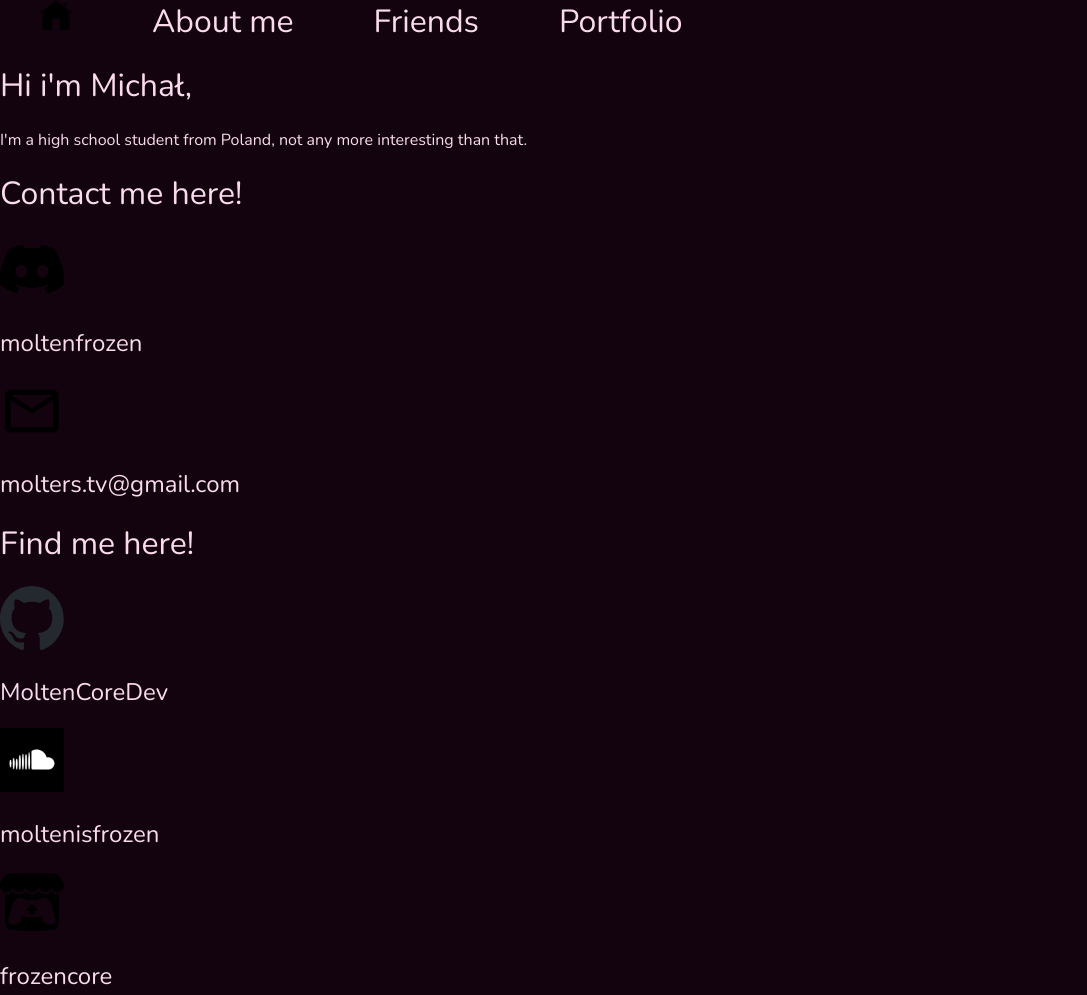
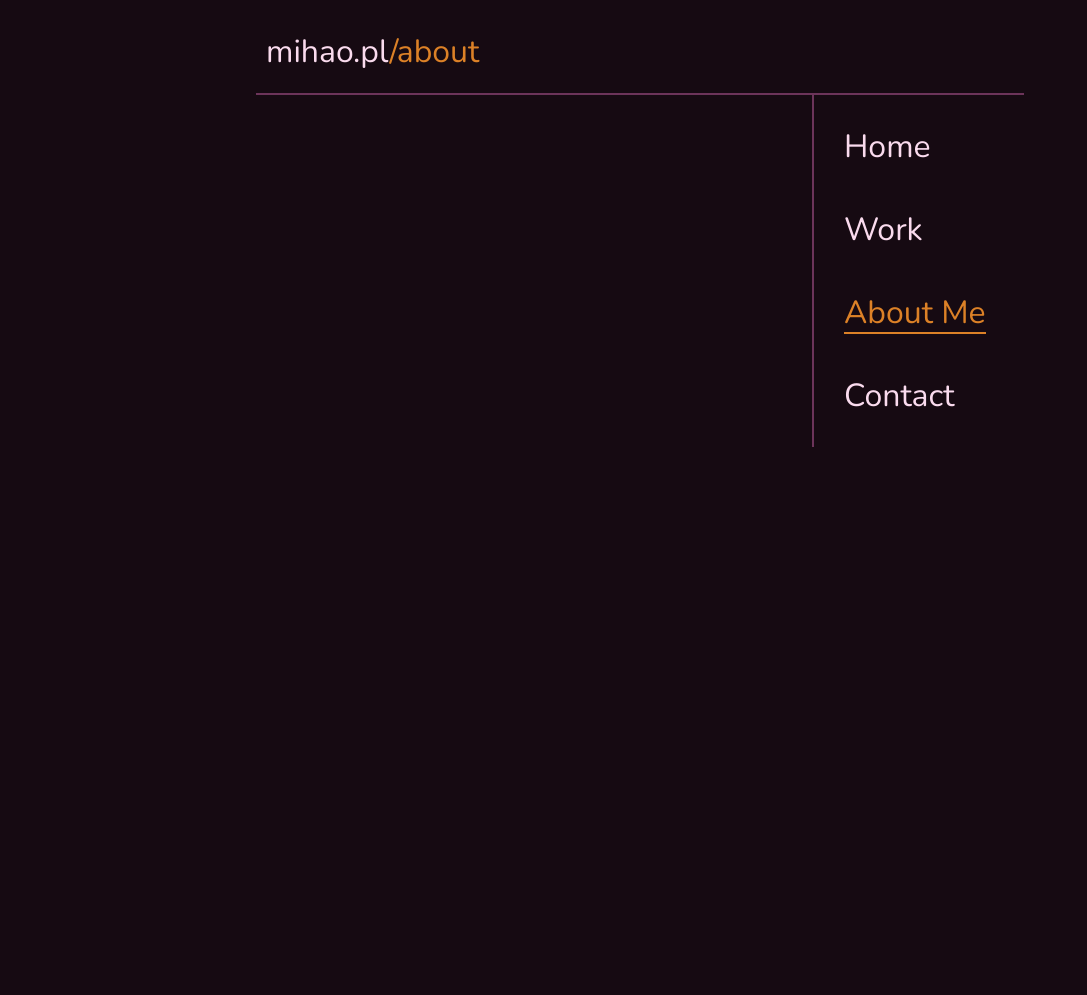
Before and after one commit to MoltenCoreDev/MoltenCoreDev.github.io, an Astro site: page /about in a window 1280 px wide. Shown: the whole page, without its empty margins (0-1087 px from the left). After the commit the page ends 800 px from the top, so only its background shows below. Built offline with nearby package versions, Linux system fonts and the light colour scheme; Astro itself is replaced by a stand-in of ours; a web font is replaced by a local one.

Commit message:
redesign more work

```diff
--- /dev/null
+++ b/src/components/Header.astro
@@ -0,0 +1,7 @@
+---
+var { page } = Astro.props
+---
+
+<div class="header-container">
+    <div><a class="home-text aunderline left text-transition">mihao.pl<acc>/{page}</acc></a></div>
+</div>
--- a/src/components/Navigation.astro
+++ /dev/null
@@ -1,10 +0,0 @@
----
----
-<div class="slim">
-    <div class="header navbar centerv">
-        <a href="/" class="navitem-clear"><img src="/icons/home.svg" height="32"/></a>
-        <a href="/about" class="navitem-bg">About me</a>
-        <a href="/friends" class="navitem-bg">Friends</a>
-        <a href="/portfolio" class="navitem-bg">Portfolio</a>
-    </div>
-</div>
--- /dev/null
+++ b/src/components/SideBar.astro
@@ -0,0 +1,11 @@
+---
+var { current } = Astro.props
+---
+<div class="sidebar">
+    <div class="navigation">
+        <a href="/"><h1 class=`navitem ${current == 0 ? "underline acc" : "aunderline"} left`>Home</h1></a>
+        <a href="/work"><h1 class=`navitem ${current == 1 ? "underline acc" : "aunderline"} left`>Work</h1></a>
+        <a href="/about"><h1 class=`navitem ${current == 2 ? "underline acc" : "aunderline"} left`>About Me</h1></a>
+        <a href="/contact"><h1 class=`navitem ${current == 3 ? "underline acc" : "aunderline"} left`>Contact</h1></a>
+    </div>
+</div>
--- a/src/pages/about.astro
+++ b/src/pages/about.astro
@@ -1,55 +1,23 @@
 ---
-import Navigation from "../components/Navigation.astro";
 import "../styles/global.css";
+import SideBar from "../components/SideBar.astro";
 import HeadContent from '../components/HeadContent.astro';
+import Header from "../components/Header.astro";
 ---
 
 <html lang="en">
     <HeadContent title="About Michał"/>
     <body>
-        <Navigation />
-        <div class="content-container">
-            <div class="container np_data">
-                <h1>Hi i'm Michał,</h1>
-                <p>
-                    I'm a high school student from Poland, not any more interesting than that.<br />
-                </p>
-            </div>
-            <div class="container np_data">
-                <h1>Contact me here!</h1>
-                <div class="socials">
-                <a class="social" href="https://discordapp.com/users/430466586558726181">
-                    <img src="/logos/discord.svg" width="64" height="64"/><h2>
-                        moltenfrozen
-                    </h2></a>
-                <a class="social" href="mailto:molters.tv@gmail.com">
-                    <img src="/icons/mail.svg" width="64" height="64">
-                    <h2>molters.tv@gmail.com</h2>
-                </a>
-            </div>
-        </div>
-            <div class="container np_data">
-                <h1>Find me here!</h1>
-                <div class="socials">
-                    <a class="social" href="https://github.com/MoltenCoreDev"><img
-                            src="/logos/github.svg"
-                            width="64"
-                            height="64"
-                        /><h2>MoltenCoreDev</h2></a
-                    >
-                    <a class="social" href="https://soundcloud.com/moltenisfrozen">
-                        <img src="/logos/soundcloud.jpg" width="64" height="64"/><h2>
-                            moltenisfrozen
-                        </h2></a
-                    >
-
-                    <a class="social" href="https://frozencore.itch.io/">
-                        <img src="/logos/itchio.svg" width="64" height="64"/><h2>
-                            frozencore
-                        </h2></a
-                    >
+        <div id="page-thinner">
+            <Header page="about"/>
+            <div class="sidebar-divider">
+            <div class="page-container">
 
             </div>
+
+            <SideBar current={2}/>
         </div>
+
+
     </body>
 </html>
--- a/src/styles/global.css
+++ b/src/styles/global.css
@@ -3,22 +3,22 @@
 
 :root {
     --text: #fadbee;
-    --background: #13030e;
+    --background: #160a12;
     --primary: #eb7acc;
     --secondary: #6c345a;
-    --accent: #37e2c1;
+    --accent: #dc8127;
 }
 body {
     background-color: var(--background);
     margin: 0px;
 }
 
-.hover-underline-animation {
+.aunderline {
   display: inline-block;
   position: relative;
 }
 
-.hover-underline-animation::after {
+.aunderline::after {
   content: '';
   position: absolute;
   width: 100%;
@@ -30,46 +30,88 @@ body {
   transition: transform 0.25s ease-out;
 }
 
-.hover-underline-animation:hover::after {
+.aunderline:hover::after {
   transform: scaleX(1);
 }
 
-.hover-underline-animation.left::after {
+.aunderline.left::after {
   transform-origin: bottom right;
 }
 
-.hover-underline-animation.left:hover::after {
+.aunderline.left:hover::after {
   transform-origin: bottom left;
 }
 
-.hover-underline-animation.center::after {
+.aunderline.center::after {
   transform-origin: bottom center;
 }
 
-.hover-underline-animation.center:hover::after {
+.aunderline.center:hover::after {
   transform-origin: bottom center;
 }
 
-.hover-underline-animation.right::after {
+.aunderline.right::after {
   transform-origin: bottom left;
 }
 
-.hover-underline-animation.right:hover::after {
+.aunderline.right:hover::after {
   transform-origin: bottom right;
 }
 
+acc, .acc {
+    color: var(--accent);
+}
+
+underline, .underline {
+    display: inline-block;
+    position: relative;
+}
+
+underline::after, .underline::after {
+    content: '';
+    position: absolute;
+    width: 100%;
+    height: 2px;
+    bottom: 0;
+    left: 0;
+    background-color: var(--accent);
+    transition: transform 0.25s ease-out;
+  }
+
 .home-text {
+    cursor: pointer;
     font-size: 2rem;
     margin-top: 20px;
     margin-bottom: 20px;
 }
 
-.flipper-icon {
-    display: flex;
-    align-items: center;
+.divider {
+    height: 2px;
+    width: auto;
+    background: linear-gradient(to right, var(--secondary), var(--accent), var(--secondary));
+    border-radius: 25px;
 }
 
-.navigation-container {
+.navitem {
+    margin-top: 10px;
+    margin-bottom: 10px;
+    /* padding: 10px; */
+}
+
+#page-thinner {
+    margin-left: 20%;
+    margin-right: 20%;
+}
+
+@media screen and (max-width: 1200px) {
+    #page-thinner {
+        margin-left: 0px;
+        margin-right: 0px;
+    }
+}
+
+
+.header-container {
     display: flex;
     padding-top: 10px;
     padding-left: 10px;
@@ -78,22 +120,42 @@ body {
     border-bottom: solid 2px var(--secondary);
 }
 
-.navbar {
+.sidebar-divider {
     display: flex;
-    /* gap: 20px; */
-    /* margin-top: 20px; */
 }
 
-.navbar > a {
-    font-size: 2rem;
-    vertical-align: bottom;
-    margin-left: 40px;
-    margin-right: 40px;
+.page-container {
+    width: auto;
+    padding: 20px;
+    flex-grow: 10;
+}
+
+.sidebar {
+    float: right;
+    min-width: 210px;
+    width: auto;
+    border-left: solid 2px var(--secondary);
+}
+
+.navigation {
+    display: flex;
+    flex-direction: column;
+    gap: 20px;
+    padding: 20px;
+    /* border-bottom: solid 2px var(--secondary); */
+}
+
+.navigation > a {
+    margin-left: 10px;
+    margin-right: 10px;
+}
+
+.navigation > a > h1{
+    width: auto;
     transition: color .25s ease-out;
 }
-.navbar > a:hover {
+.navigation > a:hover > h1 {
     color: var(--accent);
-    font-size: 2rem;
 }
 .text-transition {
     transition: color .25s ease-out;
@@ -102,9 +164,28 @@ body {
     color: var(--accent)
 }
 
+.flipper-icon {
+    display: flex;
+    align-items: center;
+
+    transition: all .25s ease-out;
+}
+
+.flipper-icon > img {
+    scale: 2;
+    transition: all .25s ease-out;
+}
+.flipper-icon:hover > img{
+    scale: 3;
+}
+
+.flipper-icon:hover {
+    cursor: pointer;
+}
+
 .flipper-container {
     margin: 10px;
-    margin-top: 100px;
+    margin-top: 20px;
     display: flex;
 }
 
@@ -117,11 +198,30 @@ body {
     padding: 10px;
     flex-grow: 4;
     height: 200px;
-    background-color: var(--accent);
+    background-size: cover;
+    background-repeat: no-repeat;
+    background-image: url(https://encrypted-tbn0.gstatic.com/images?q=tbn:ANd9GcRcVj0uEYwizV-0pTkIt5_CILo6N07ycfbnPQ&s);
+    background-color: var(--secondary);
+    transition: transform .25s ease;
+}
+
+/* left thing hovered */
+.flipper-icon:hover ~ .flipper-center {
+    transform: translateX(10px);
+}
+
+/* right thing hovered */
+.flipper-center:has(~ .flipper-icon:hover) {
+    transform: translateX(-10px);
+}
+
+.flipper-content {
+    font-size: large;
 }
 
 .flipper-center > * {
     color: var(--background);
+    margin: 0px;
 }
 
 * {
```
Also changed, not shown: src/components/Flipper.astro (added, +31 -0 lines), src/pages/index.astro (+17 -21 lines), src/pages/work.astro (renamed from src/pages/portfolio.astro, +16 -3 lines).
